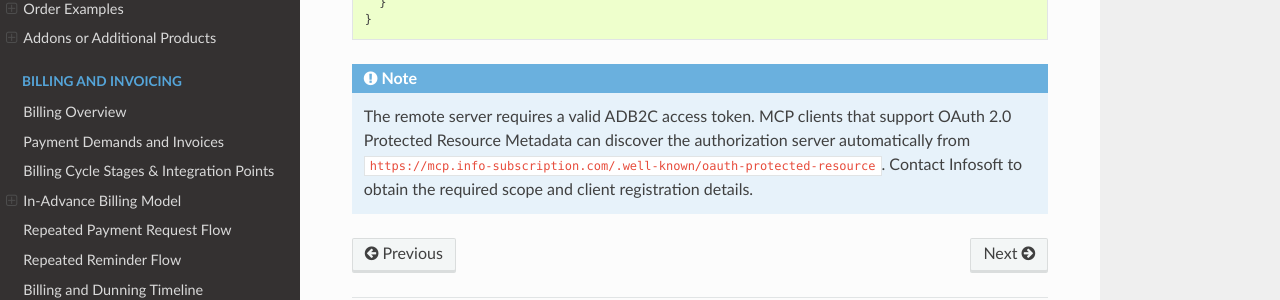
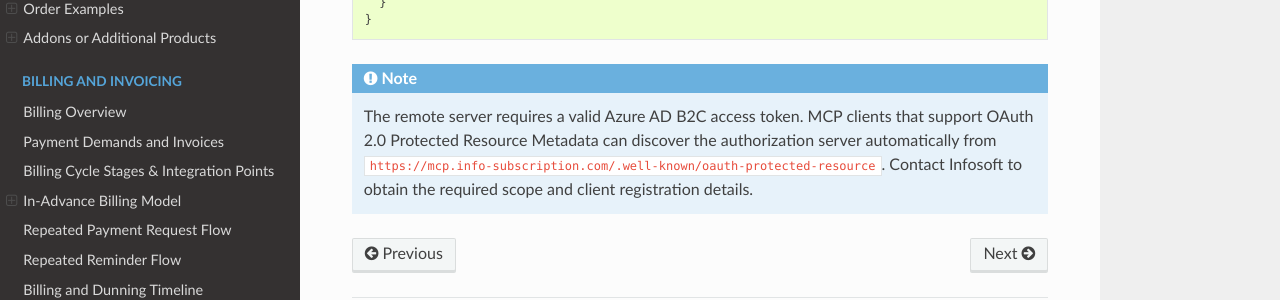
Before and after one commit to infosoftas/info-subscription-doc, a Sphinx documentation site: the page built from source/general/mcp-server.rst, in a window 1280 px wide and 900 px high, scrolled down 2410 px. Shown: the part 552-852 px from the top of the window. Built offline with Sphinx 7.4.7 and the Read the Docs theme 3.1.0, drawn with Linux system fonts in a browser that asks for light colours; formulas are drawn with MathJax 3; some of the changed text lies outside the part shown.

Commit message:
Polish MCP docs wording and formatting

```diff
--- a/source/general/mcp-server.rst
+++ b/source/general/mcp-server.rst
@@ -22,7 +22,7 @@ The INFO-Subscription MCP server is available in two flavours:
      - Installed as a .NET global tool, runs as a child process over stdio
      - Individual developers and power users on their own machine
    * - Remote server
-     - Hosted HTTP endpoint, secured with ADB2C JWT bearer auth
+     - Hosted HTTP endpoint, secured with Azure AD B2C JWT bearer auth
      - Teams and organisations wanting a shared, always-on connection
 
 What can you do with it?
@@ -150,7 +150,6 @@ Example Claude Desktop configuration using HTTP transport:
 
 .. note::
 
-   The remote server requires a valid ADB2C access token.
-   MCP clients that support OAuth 2.0 Protected Resource Metadata can discover the authorization server automatically from
-   ``https://mcp.info-subscription.com/.well-known/oauth-protected-resource``.
+   The remote server requires a valid Azure AD B2C access token.
+   MCP clients that support OAuth 2.0 Protected Resource Metadata can discover the authorization server automatically from ``https://mcp.info-subscription.com/.well-known/oauth-protected-resource``.
    Contact Infosoft to obtain the required scope and client registration details.
```
